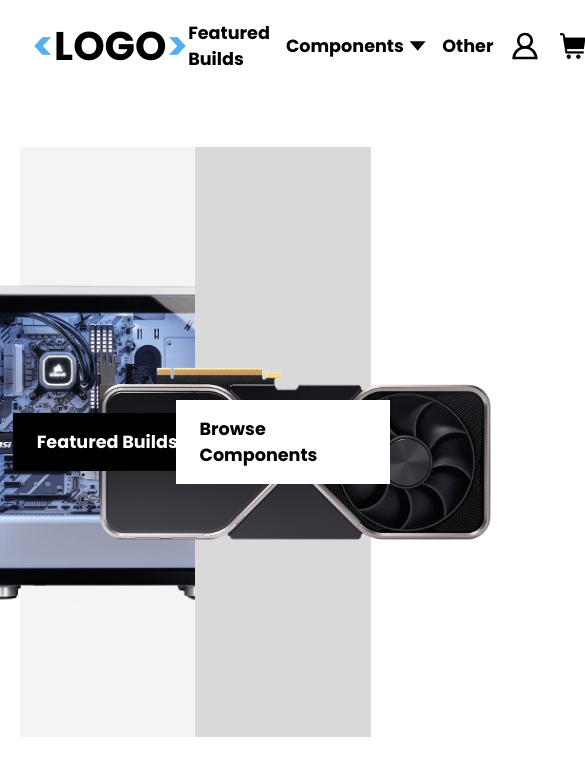
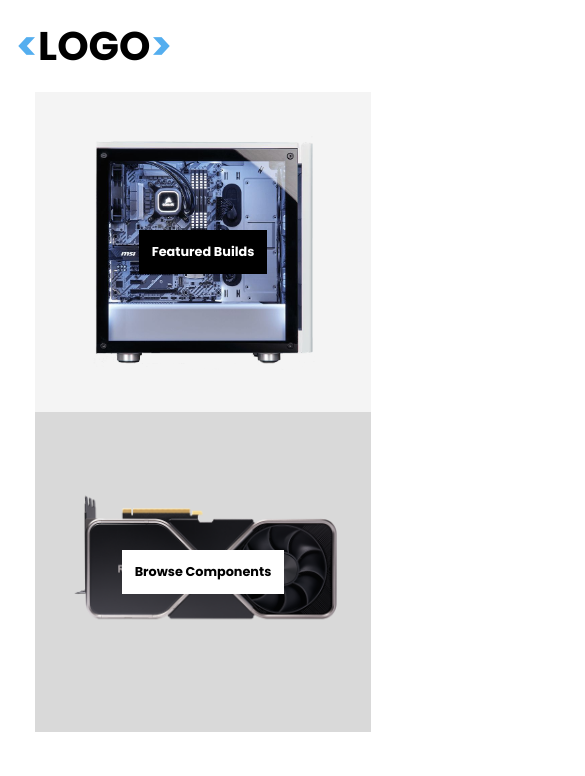
Before and after one commit to brandonlam4237/CSC322_Project, a React (Create React App) app in the folder client/: page / in a window 390 px wide. Shown: the top 776 px of the page, 585 px wide, since content can reach past the window. Built offline with nearby package versions, Linux system fonts and the light colour scheme.

Commit message:
home page layout responsive

```diff
--- a/client/src/scss/home.scss
+++ b/client/src/scss/home.scss
@@ -11,6 +11,8 @@
     &__area-2 {
       height: 70vh;
       width: 45%;
+      max-width: 45rem;
+      max-height: 40rem;
       display: flex;
       justify-content: center;
       align-items: center;
@@ -18,14 +20,23 @@
 
     &__link-1,
     &__link-2 {
-      font-size: 1.1rem;
+      font-size: clamp(
+        1rem,
+        0.8222222222222222rem + 0.3555555555555555vw,
+        1.2rem
+      );
       position: absolute;
       color: white;
       background-color: black;
       font-weight: bold;
-      padding: 1rem;
+      padding: clamp(
+        0.8rem,
+        0.44444444444444453rem + 0.711111111111111vw,
+        1.2rem
+      );
       padding-left: 1.5rem;
       padding-right: 1.5rem;
+      z-index: 1;
     }
 
     &__link-2 {
@@ -46,11 +57,59 @@
     }
 
     &__img-1 {
-      height: 22rem;
+      height: clamp(18rem, 9.11111111111111rem + 17.77777777777778vw, 28rem);
     }
 
     &__img-2 {
-      height: 13rem;
+      height: clamp(10rem, 5.555555555555555rem + 8.88888888888889vw, 15rem);
+      transform: translateY(-1rem);
+      z-index: 0;
     }
   }
 }
+
+@media (max-width: 800px) {
+  .home {
+    .container {
+      flex-direction: column;
+      height: 100%;
+
+      &__area-1,
+      &__area-2 {
+        width: 90%;
+      }
+
+      &__link-1,
+      &__link-2 {
+        font-size: 1rem;
+      }
+    }
+  }
+}
+
+@media (max-width: 600px) {
+  .home {
+    .container {
+      margin-left: 1rem;
+      height: 40rem;
+
+      &__link-1,
+      &__link-2 {
+        padding-left: 1rem;
+        padding-right: 1rem;
+        padding: 0.8rem;
+        font-size: 0.8rem;
+      }
+
+      &__img-1 {
+        height: clamp(15rem, 10.8rem + 19.2vw, 18rem);
+      }
+
+      &__img-2 {
+        height: clamp(8rem, 5.199999999999999rem + 12.8vw, 10rem);
+        transform: translateY(-1rem);
+        z-index: 0;
+      }
+    }
+  }
+}
--- a/client/src/scss/navbar.scss
+++ b/client/src/scss/navbar.scss
@@ -9,8 +9,9 @@
   align-items: center;
   justify-content: space-between;
   padding: 1rem;
-  margin-left: 1rem;
-  margin-right: 1rem;
+  width: 95%;
+  margin: auto;
+
   .logo {
     font-size: 2.5rem;
     font-weight: bold;
@@ -26,7 +27,6 @@
     font-weight: bold;
     display: flex;
     gap: 1rem;
-    display: flex;
     align-items: center;
 
     .components {
@@ -78,3 +78,11 @@
     }
   }
 }
+
+@media (max-width: 800px) {
+  .navbar {
+    .options {
+      display: none;
+    }
+  }
+}
```
